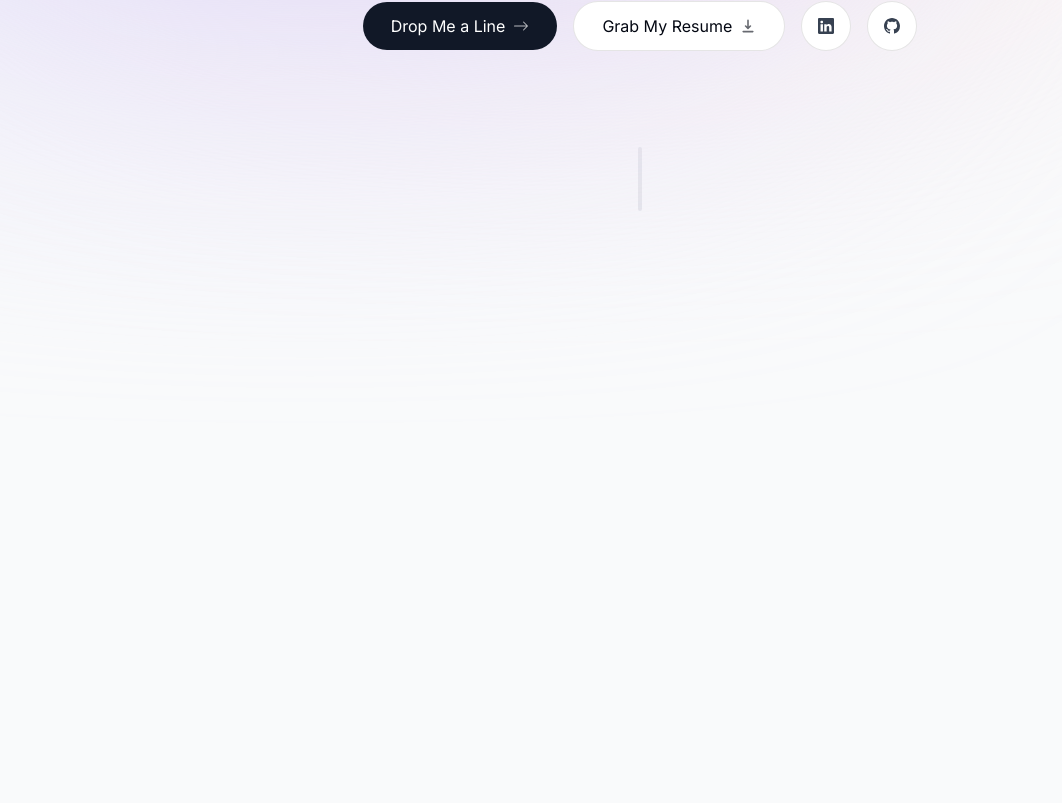
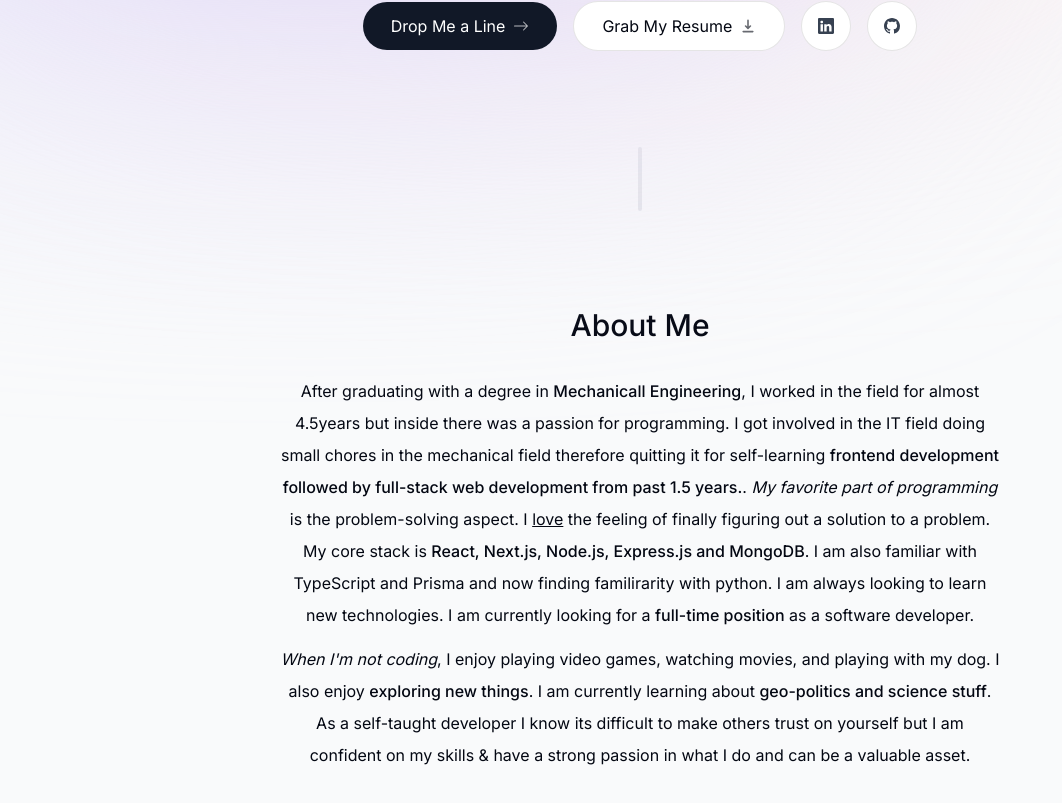
Before and after one commit to evoxf1/portfolio, a Next.js app: page / in a window 1280 px wide. Shown: the part 483-1286 px from the top of the page, without its empty margins (0-1062 px from the left). Built offline with nearby package versions, Linux system fonts and the light colour scheme.

Commit message:
About me section

```diff
--- a/app/page.tsx
+++ b/app/page.tsx
@@ -1,3 +1,4 @@
+import About from "@/components/about";
 import Intro from "@/components/intro";
 import SectionDivider from "@/components/section-divider";
 
@@ -6,6 +7,7 @@ export default function Home() {
     <main className="flex flex-col items-center px-4 ">
       <Intro />
       <SectionDivider />
+      <About />
     </main>
   );
 }
--- /dev/null
+++ b/components/about.tsx
@@ -0,0 +1,49 @@
+"use client";
+
+import React from "react";
+import SectionHeading from "./section-heading";
+import { motion } from "framer-motion";
+// import { useSectionInView } from "@/lib/hooks";
+
+export default function About() {
+//   const { ref } = useSectionInView("About");
+
+  return (
+    <motion.section
+    //   ref={ref}
+      className="mb-28 max-w-[45rem] text-center leading-8 sm:mb-40 scroll-mt-28"
+      initial={{ opacity: 0, y: 100 }}
+      animate={{ opacity: 1, y: 0 }}
+      transition={{ delay: 0.175 }}
+      id="about"
+    >
+      <SectionHeading>About me</SectionHeading>
+      <p className="mb-3">
+        After graduating with a degree in{" "}
+        <span className="font-medium">Mechanicall Engineering</span>, I worked in the field for almost 4.5years but inside there was a
+        passion for programming. I got involved in the IT field doing small chores in the mechanical field therefore quitting it for self-learning {" "}
+        <span className="font-medium">frontend development followed by full-stack web development from past 1.5 years.</span>.{" "}
+        <span className="italic">My favorite part of programming</span> is the
+        problem-solving aspect. I <span className="underline">love</span> the
+        feeling of finally figuring out a solution to a problem. My core stack
+        is{" "}
+        <span className="font-medium">
+          React, Next.js, Node.js, Express.js and MongoDB
+        </span>
+        . I am also familiar with TypeScript and Prisma and now finding familirarity with python. I am always looking to
+        learn new technologies. I am currently looking for a{" "}
+        <span className="font-medium">full-time position</span> as a software
+        developer.
+      </p>
+
+      <p>
+        <span className="italic">When I'm not coding</span>, I enjoy playing
+        video games, watching movies, and playing with my dog. I also enjoy{" "}
+        <span className="font-medium">exploring new things</span>. I am currently
+        learning about{" "}
+        <span className="font-medium">geo-politics and science stuff</span>.
+        As a self-taught developer I know its difficult to make others trust on yourself but I am confident on my skills & have a strong passion in what I do and can be a valuable asset.
+      </p>
+    </motion.section>
+  );
+}
--- a/components/intro.tsx
+++ b/components/intro.tsx
@@ -44,7 +44,7 @@ export default function Intro() {
           </motion.span>
         </div>
       </div>
-      <motion.p
+      <motion.h1
         className="mb-10 mt-4 px-4 text-2xl font-medium leading-[1.5]"
         initial={{ opacity: 0, y: 100 }}
         animate={{ opacity: 1, y: 0 }}
@@ -55,7 +55,7 @@ export default function Intro() {
         <span className="italic">captivating digital experiences</span>& my
         forte is <span className="underline">React (Next.js) & MERN Stack</span>
         .
-      </motion.p>
+      </motion.h1>
       <motion.div
         className="flex flex-col sm:flex-row items-center justify-center gap-4 px-4"
         initial={{ opacity: 0, y: 100 }}
--- a/components/section-divider.tsx
+++ b/components/section-divider.tsx
@@ -1,7 +1,14 @@
+"use client";
 import React from "react";
+import { motion } from "framer-motion";
 
 export default function SectionDivider() {
   return (
-    <div className="bg-gray-200 my-24 h-16 w-1 rounded-full hidden sm:block"></div>
+    <motion.div
+      className="bg-gray-200 my-24 h-16 w-1 rounded-full hidden sm:block"
+      initial={{ opacity: 0, y: 100 }}
+      animate={{ opacity: 1, y: 0 }}
+      transition={{ delay: 0.125 }}
+    ></motion.div>
   );
 }
--- /dev/null
+++ b/components/section-heading.tsx
@@ -0,0 +1,13 @@
+import React from "react";
+
+type SectionHeadingProps = {
+  children: React.ReactNode;
+};
+
+export default function SectionHeading({ children }: SectionHeadingProps) {
+  return (
+    <h2 className="text-3xl font-medium capitalize mb-8 text-center">
+      {children}
+    </h2>
+  );
+}
```
